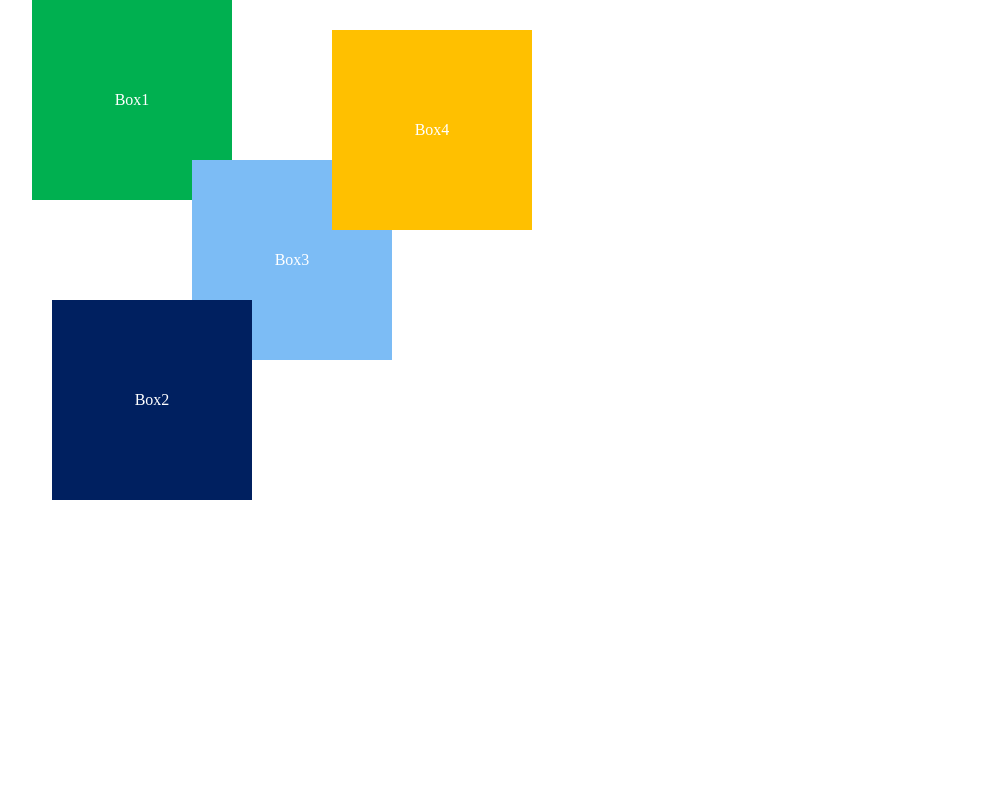
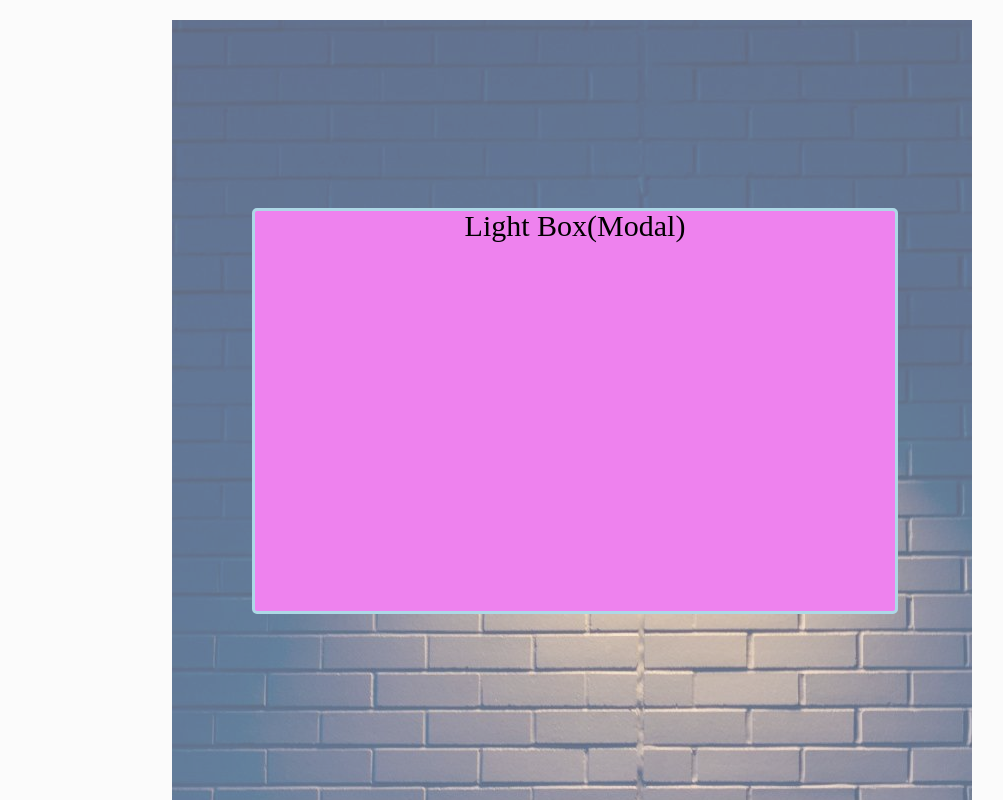
Before and after one commit to nvntuan123/html_css, a plain HTML site: page index.html in a window 1280 px wide. Shown: the top 800 px of the page, without its empty margins (68-1071 px from the left). Drawn offline with Linux system fonts and the light colour scheme.

Commit message:
Light Box(Modal)

```diff
--- a/css/style.css
+++ b/css/style.css
@@ -3,42 +3,33 @@
     margin: 0px;
 }
 
-.box {
-    width: 200px;
-    height: 200px;
-    text-align: center;
-    line-height: 200px;
-    color: white;
+.boxImage {
+    width: 800px;
+    height: 1000px;
+    margin: 20px auto;
+    background-image: url(../img/hinh-anh-background-buc-tuong-den-sang_034910394.jpg);
 }
 
-.box1 {
-    background-color: #00B050;
-    position: absolute;
-    left: 100px;
+.overlay {
+    width: 100%;
+    height: 100%;
+    position: fixed;
     top: 0px;
-    z-index: 1;
+    left: 0px;
+    background-color: whitesmoke;
+    opacity: 0.4;
 }
 
-.box2 {
-    background-color: #002060;
-    position: absolute;
-    left: 120px;
-    top: 300px;
-    z-index: 3;
+.lightBox {
+    width: 50%;
+    height: 50%;
+    position: fixed;
+    top: 26%;
+    left: 25%;
+    background-color: #EE82EE;
+    border-radius: 5px;
+    border: 3px solid lightblue;
+    text-align: center;
+    line-height: 100%;
+    font-size: 30px;
 }
-
-.box3 {
-    background-color: #7CBCF5;
-    position: absolute;
-    left: 260px;
-    top: 160px;
-    z-index: 2;
-}
-
-.box4 {
-    background-color: #FFC000;
-    position: absolute;
-    left: 400px;
-    top: 30px;
-    z-index: 4;
-}
--- a/index.html
+++ b/index.html
@@ -8,9 +8,8 @@
     <link rel="stylesheet" href="css/style.css">
 </head>
 <body>
-    <div class="box box1">Box1</div>
-    <div class="box box2">Box2</div>
-    <div class="box box3">Box3</div>
-    <div class="box box4">Box4</div>
+    <div class="boxImage"></div>
+    <div class="overlay"></div>
+    <div class="lightBox">Light Box(Modal)</div>
 </body>
 </html>
```
Also changed, not shown: 1 other file.
